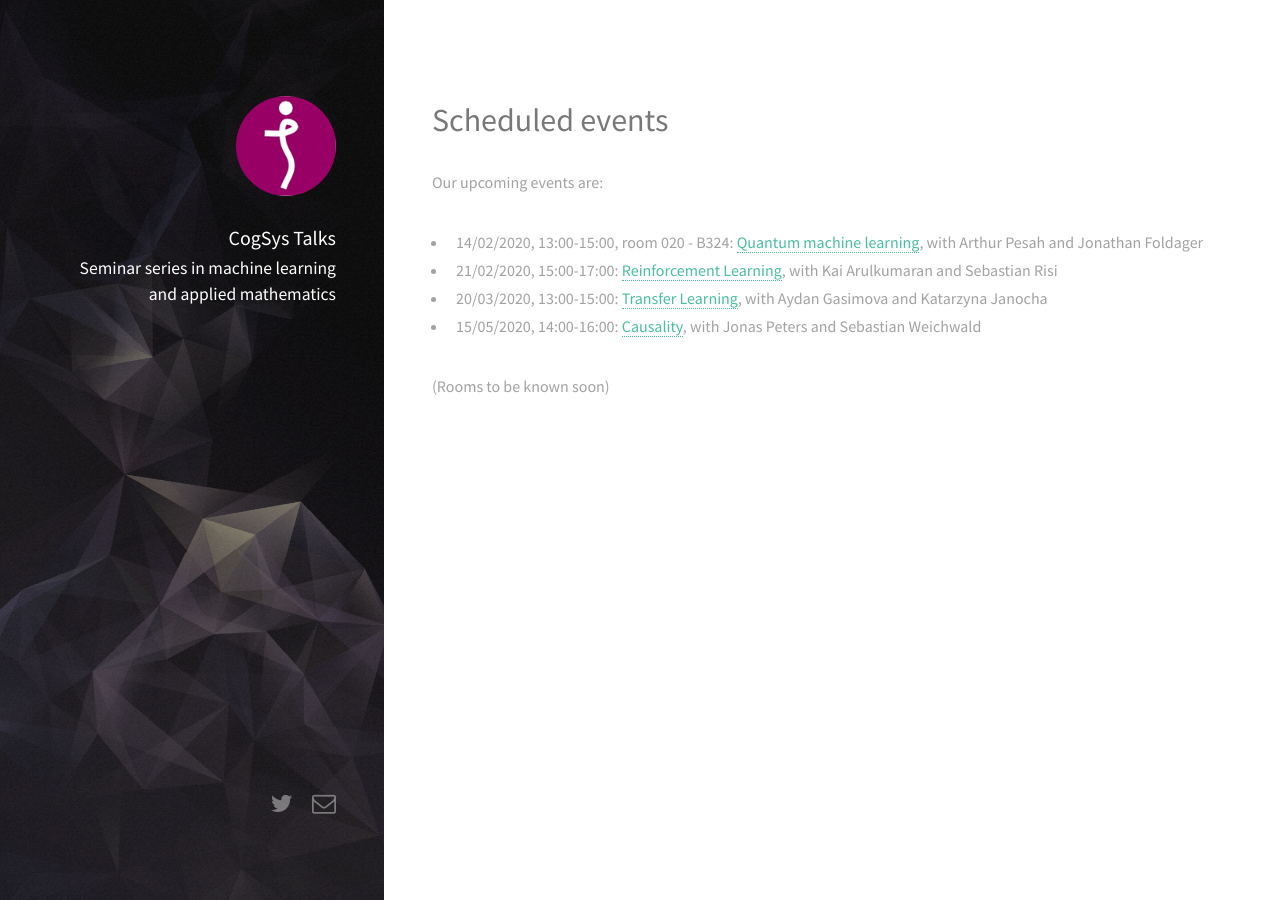
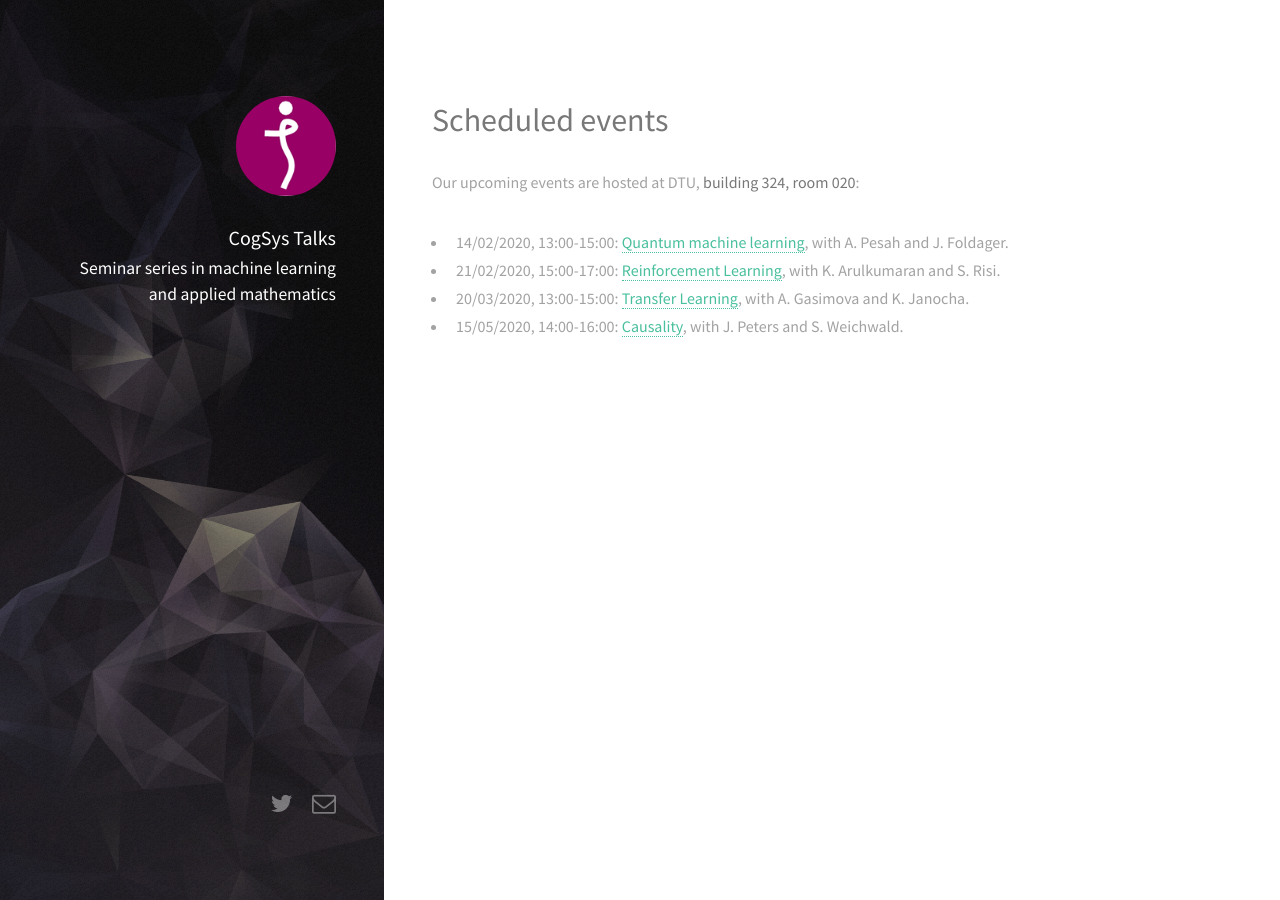
Before and after one commit to cogsystalks/cogsystalks.github.io, a Jekyll site: the page built from pages/schedule.md, in a window 1280 px wide. Built offline with Jekyll 4.4.1, drawn with Linux system fonts in a browser that asks for light colours; nearby versions of some CDN libraries.

Commit message:
minor changes

```diff
--- a/pages/schedule.md
+++ b/pages/schedule.md
@@ -4,16 +4,13 @@ title: Scheduled events
 permalink: /schedule/
 ---
 
-Our upcoming events are:
+Our upcoming events are hosted at DTU, **building 324, room 020**:
 
-  - 14/02/2020, 13:00-15:00, room 020 - B324:
-  [Quantum machine learning]({{ site.baseurl }}{% link _posts/2020-01-27-quantum.md %}), with Arthur Pesah and Jonathan Foldager
+  - 14/02/2020, 13:00-15:00:
+  [Quantum machine learning]({{ site.baseurl }}{% link _posts/2020-01-27-quantum.md %}), with A. Pesah and J. Foldager.
   - 21/02/2020, 15:00-17:00:
-  [Reinforcement Learning]({{ site.baseurl }}{% link _posts/2020-01-27-reinforcement-learning.md %}), with Kai Arulkumaran and Sebastian Risi
+  [Reinforcement Learning]({{ site.baseurl }}{% link _posts/2020-01-27-reinforcement-learning.md %}), with K. Arulkumaran and S. Risi.
   - 20/03/2020, 13:00-15:00:
-  [Transfer Learning]({{ site.baseurl }}{% link _posts/2020-01-27-transfer.md %}), with Aydan Gasimova and Katarzyna Janocha
+  [Transfer Learning]({{ site.baseurl }}{% link _posts/2020-01-27-transfer.md %}), with A. Gasimova and K. Janocha.
   - 15/05/2020, 14:00-16:00:
-  [Causality]({{ site.baseurl }}{% link _posts/2020-02-04-causality.md %}), with Jonas Peters and Sebastian Weichwald
-
-
-  (Rooms to be known soon)
+  [Causality]({{ site.baseurl }}{% link _posts/2020-02-04-causality.md %}), with J. Peters and S. Weichwald.
```
